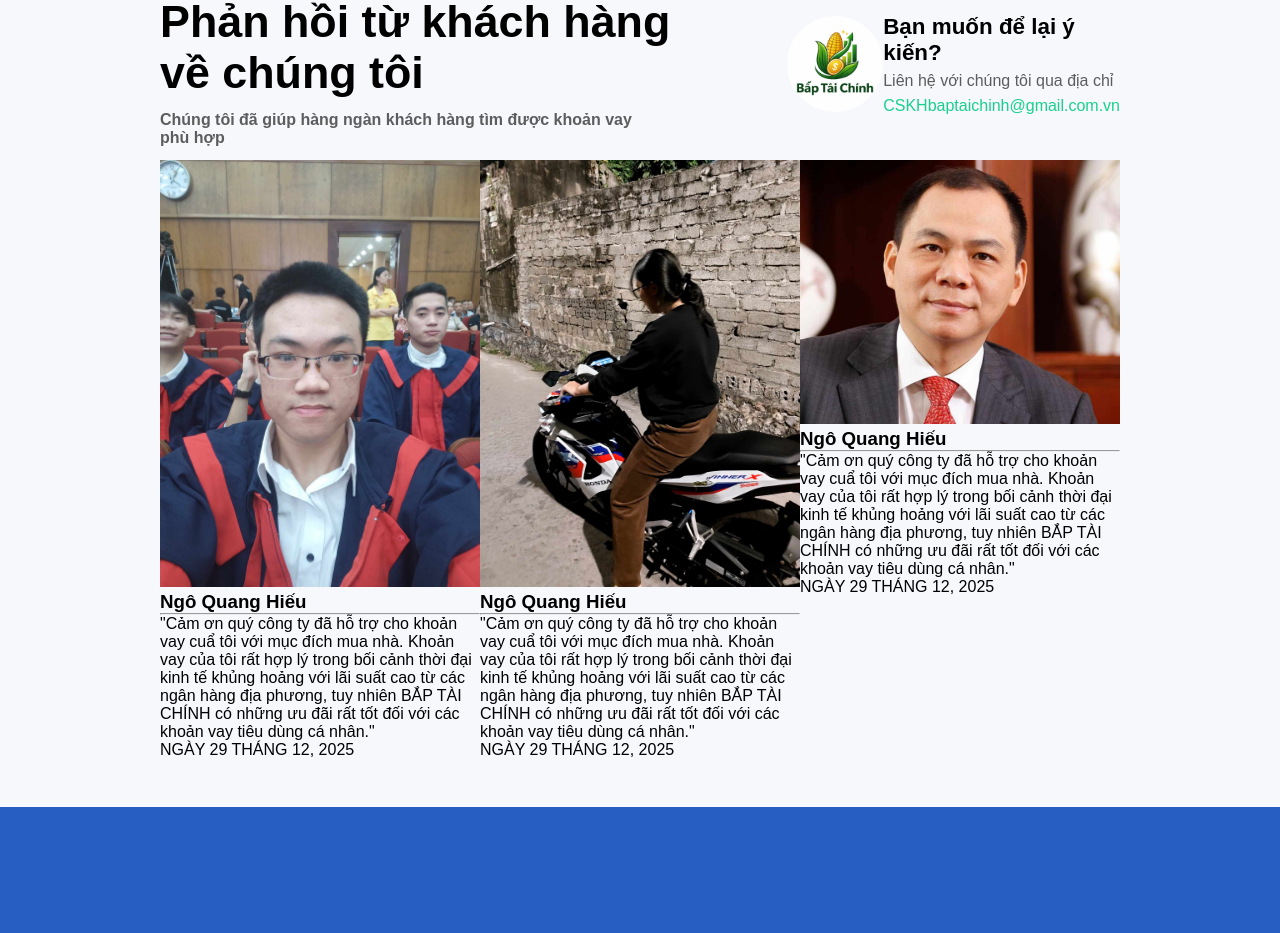
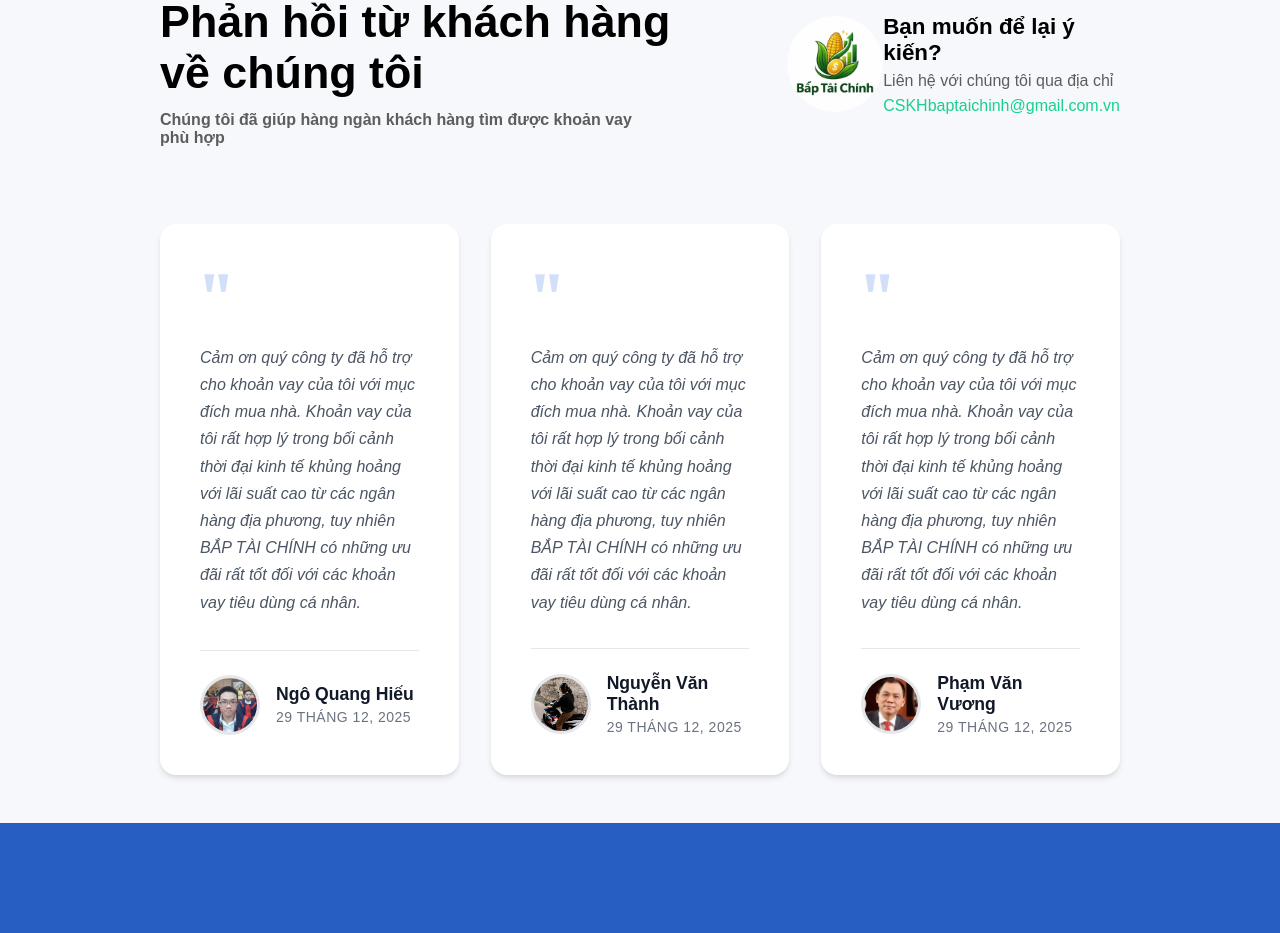
Before and after one commit to huy-bap-2209/app-tai-chinh, a React (Vite) app: page / in a window 1280 px wide. Shown: the part 5466-6399 px from the top of the page. Built offline with nearby package versions, Linux system fonts and the light colour scheme.

Commit message:
căn layout

```diff
--- a/src/components/testimoney/Testimoney.css
+++ b/src/components/testimoney/Testimoney.css
@@ -79,14 +79,117 @@
 }
 
 .testimoney-list {
-  display: flex;
+  display: grid;
+  grid-template-columns: repeat(3, 1fr);
+  gap: 2rem;
+  margin-top: 4rem;
 }
 
 .testimoney-item {
-text-align: left;
+  background: #ffffff;
+  border-radius: 16px;
+  padding: 2.5rem;
+  box-shadow: 0 4px 6px -1px rgba(0, 0, 0, 0.1), 0 2px 4px -1px rgba(0, 0, 0, 0.06);
+  transition: all 0.3s ease;
+  position: relative;
+  text-align: left;
+  display: flex;
+  flex-direction: column;
+  height: 100%;
+}
+
+.testimoney-item:hover {
+  transform: translateY(-8px);
+  box-shadow: 0 20px 25px -5px rgba(0, 0, 0, 0.1), 0 10px 10px -5px rgba(0, 0, 0, 0.04);
+}
+
+.testimoney-quote-icon {
+  font-size: 4rem;
+  color: #2563eb;
+  opacity: 0.2;
+  font-weight: bold;
+  line-height: 1;
+  margin-bottom: 1rem;
+  font-family: Georgia, serif;
+}
+
+.testimoney-item-content {
+  display: flex;
+  flex-direction: column;
+  flex-grow: 1;
+}
+
+.testimoney-text {
+  font-size: 1rem;
+  line-height: 1.7;
+  color: #4b5563;
+  margin-bottom: 2rem;
+  flex-grow: 1;
+  font-style: italic;
+}
+
+.testimoney-item-footer {
+  display: flex;
+  align-items: center;
+  gap: 1rem;
+  margin-top: auto;
+  padding-top: 1.5rem;
+  border-top: 1px solid #e5e7eb;
+}
+
+.testimoney-item-img {
+  width: 60px;
+  height: 60px;
+  border-radius: 50%;
+  overflow: hidden;
+  flex-shrink: 0;
+  border: 3px solid #e5e7eb;
+  transition: all 0.3s ease;
+}
+
+.testimoney-item:hover .testimoney-item-img {
+  border-color: #2563eb;
+  transform: scale(1.05);
 }
 
 .testimoney-item-img img {
   width: 100%;
   height: 100%;
+  object-fit: cover;
 }
+
+.testimoney-item-info {
+  flex-grow: 1;
+}
+
+.testimoney-item-info h3 {
+  font-size: 1.1rem;
+  font-weight: 600;
+  color: #111827;
+  margin: 0 0 0.25rem 0;
+}
+
+.testimoney-date {
+  font-size: 0.875rem;
+  color: #6b7280;
+  margin: 0;
+  text-transform: uppercase;
+  letter-spacing: 0.5px;
+  font-weight: 500;
+}
+
+@media (max-width: 1200px) {
+  .testimoney-list {
+    grid-template-columns: repeat(2, 1fr);
+  }
+}
+
+@media (max-width: 768px) {
+  .testimoney-list {
+    grid-template-columns: 1fr;
+  }
+
+  .testimoney-item {
+    padding: 2rem;
+  }
+}
--- a/src/components/testimoney/Testimoney.jsx
+++ b/src/components/testimoney/Testimoney.jsx
@@ -2,9 +2,9 @@
 import "./Testimoney.css";
 
 import logoWeb from "../../images/logo_web.png";
-import hieuNgo from '../../images/hieu-bap-img.jpg'
-import thanhNgo from '../../images/thanh-bap-img.jpg'
-import vuongPham from '../../images/vuong-pham-img.jpg'
+import hieuNgo from "../../images/hieu-bap-img.jpg";
+import thanhNgo from "../../images/thanh-bap-img.jpg";
+import vuongPham from "../../images/vuong-pham-img.jpg";
 
 function Testimoney() {
   return (
@@ -29,60 +29,47 @@
         </div>
       </div>
       <div className="testimoney-list">
-        <div className="testimoney-item">
-          <div className="testimoney-item-img">
-            <img src={hieuNgo} alt="" />
-          </div>
-          <div className="testimoney-item-name">
-            <h3>Ngô Quang Hiếu</h3>
-            <hr />
-            <p>
-              "Cảm ơn quý công ty đã hỗ trợ cho khoản vay cuẩ tôi với mục đích
-              mua nhà. Khoản vay của tôi rất hợp lý trong bối cảnh thời đại kinh
-              tế khủng hoảng với lãi suất cao từ các ngân hàng địa phương, tuy
-              nhiên BẮP TÀI CHÍNH có những ưu đãi rất tốt đối với các khoản vay
-              tiêu dùng cá nhân."
-            </p>
-            <p>NGÀY 29 THÁNG 12, 2025</p>
-          </div>
-        </div>
-        <div className="testimoney-item">
-          <div className="testimoney-item-img">
-            <img src={thanhNgo} alt="" />
-          </div>
-          <div className="testimoney-item-name">
-            <h3>Ngô Quang Hiếu</h3>
-            <hr />
-            <p>
-              "Cảm ơn quý công ty đã hỗ trợ cho khoản vay cuẩ tôi với mục đích
-              mua nhà. Khoản vay của tôi rất hợp lý trong bối cảnh thời đại kinh
-              tế khủng hoảng với lãi suất cao từ các ngân hàng địa phương, tuy
-              nhiên BẮP TÀI CHÍNH có những ưu đãi rất tốt đối với các khoản vay
-              tiêu dùng cá nhân."
-            </p>
-            <p>NGÀY 29 THÁNG 12, 2025</p>
-          </div>
-        </div>
-        <div className="testimoney-item">
-          <div className="testimoney-item-img">
-            <img src={vuongPham} alt="" />
-          </div>
-          <div className="testimoney-item-name">
-            <h3>Ngô Quang Hiếu</h3>
-            <hr />
-            <p>
-              "Cảm ơn quý công ty đã hỗ trợ cho khoản vay cuẩ tôi với mục đích
-              mua nhà. Khoản vay của tôi rất hợp lý trong bối cảnh thời đại kinh
-              tế khủng hoảng với lãi suất cao từ các ngân hàng địa phương, tuy
-              nhiên BẮP TÀI CHÍNH có những ưu đãi rất tốt đối với các khoản vay
-              tiêu dùng cá nhân."
-            </p>
-            <p>NGÀY 29 THÁNG 12, 2025</p>
-          </div>
-        </div>
+        <TestimoneyItem
+          name="Ngô Quang Hiếu"
+          date="29 Tháng 12, 2025"
+          image={hieuNgo}
+          content="Cảm ơn quý công ty đã hỗ trợ cho khoản vay của tôi với mục đích mua nhà. Khoản vay của tôi rất hợp lý trong bối cảnh thời đại kinh tế khủng hoảng với lãi suất cao từ các ngân hàng địa phương, tuy nhiên BẮP TÀI CHÍNH có những ưu đãi rất tốt đối với các khoản vay tiêu dùng cá nhân."
+        />
+        <TestimoneyItem
+          name="Nguyễn Văn Thành"
+          date="29 Tháng 12, 2025"
+          image={thanhNgo}
+          content="Cảm ơn quý công ty đã hỗ trợ cho khoản vay của tôi với mục đích mua nhà. Khoản vay của tôi rất hợp lý trong bối cảnh thời đại kinh tế khủng hoảng với lãi suất cao từ các ngân hàng địa phương, tuy nhiên BẮP TÀI CHÍNH có những ưu đãi rất tốt đối với các khoản vay tiêu dùng cá nhân."
+        />
+        <TestimoneyItem
+          name="Phạm Văn Vương"
+          date="29 Tháng 12, 2025"
+          image={vuongPham}
+          content="Cảm ơn quý công ty đã hỗ trợ cho khoản vay của tôi với mục đích mua nhà. Khoản vay của tôi rất hợp lý trong bối cảnh thời đại kinh tế khủng hoảng với lãi suất cao từ các ngân hàng địa phương, tuy nhiên BẮP TÀI CHÍNH có những ưu đãi rất tốt đối với các khoản vay tiêu dùng cá nhân."
+        />
       </div>
     </div>
   );
 }
 
 export default Testimoney;
+
+const TestimoneyItem = ({ name, date, image, content }) => {
+  return (
+    <div className="testimoney-item">
+      <div className="testimoney-quote-icon">"</div>
+      <div className="testimoney-item-content">
+        <p className="testimoney-text">{content}</p>
+        <div className="testimoney-item-footer">
+          <div className="testimoney-item-img">
+            <img src={image} alt={name} />
+          </div>
+          <div className="testimoney-item-info">
+            <h3>{name}</h3>
+            <p className="testimoney-date">{date}</p>
+          </div>
+        </div>
+      </div>
+    </div>
+  );
+};
```
Also changed, not shown: 1 other file (tests, documents, lock files or other folders).
